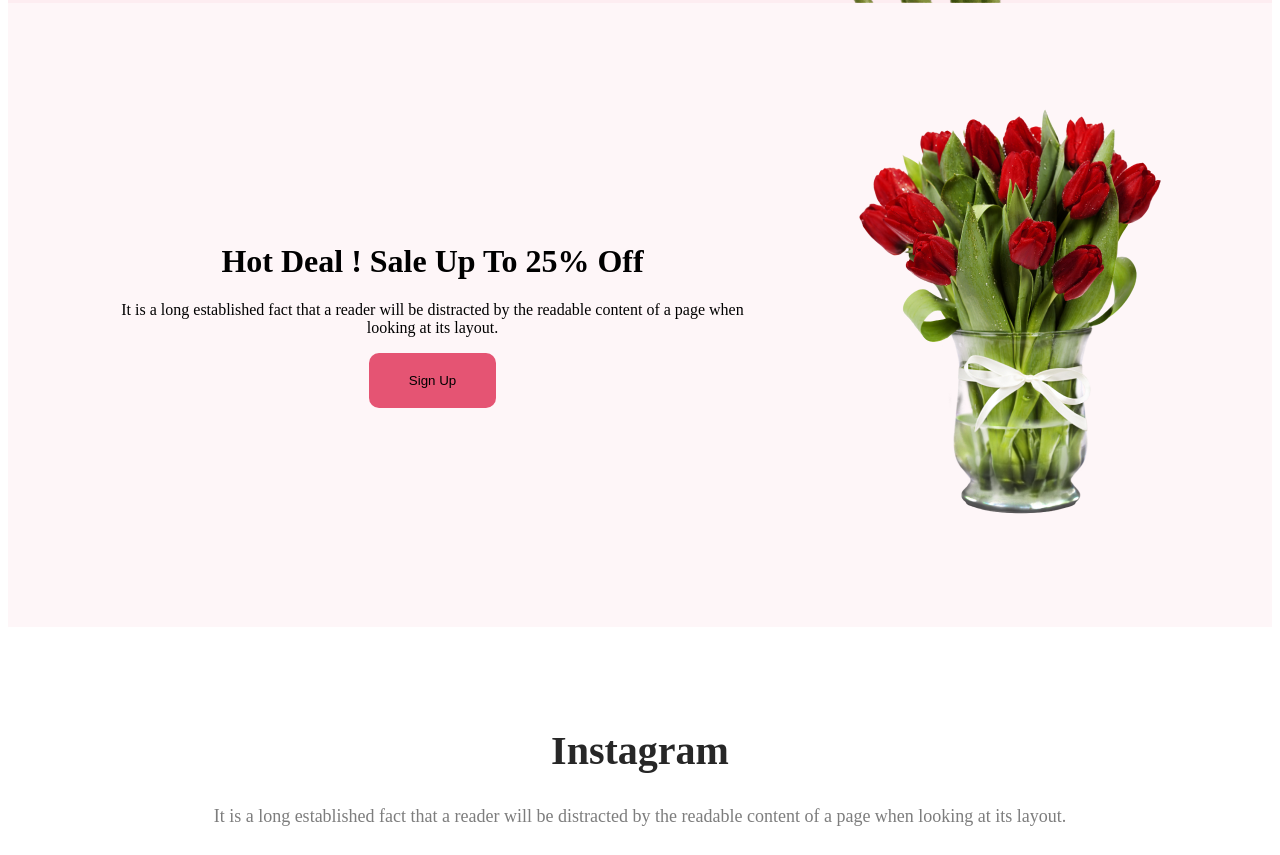
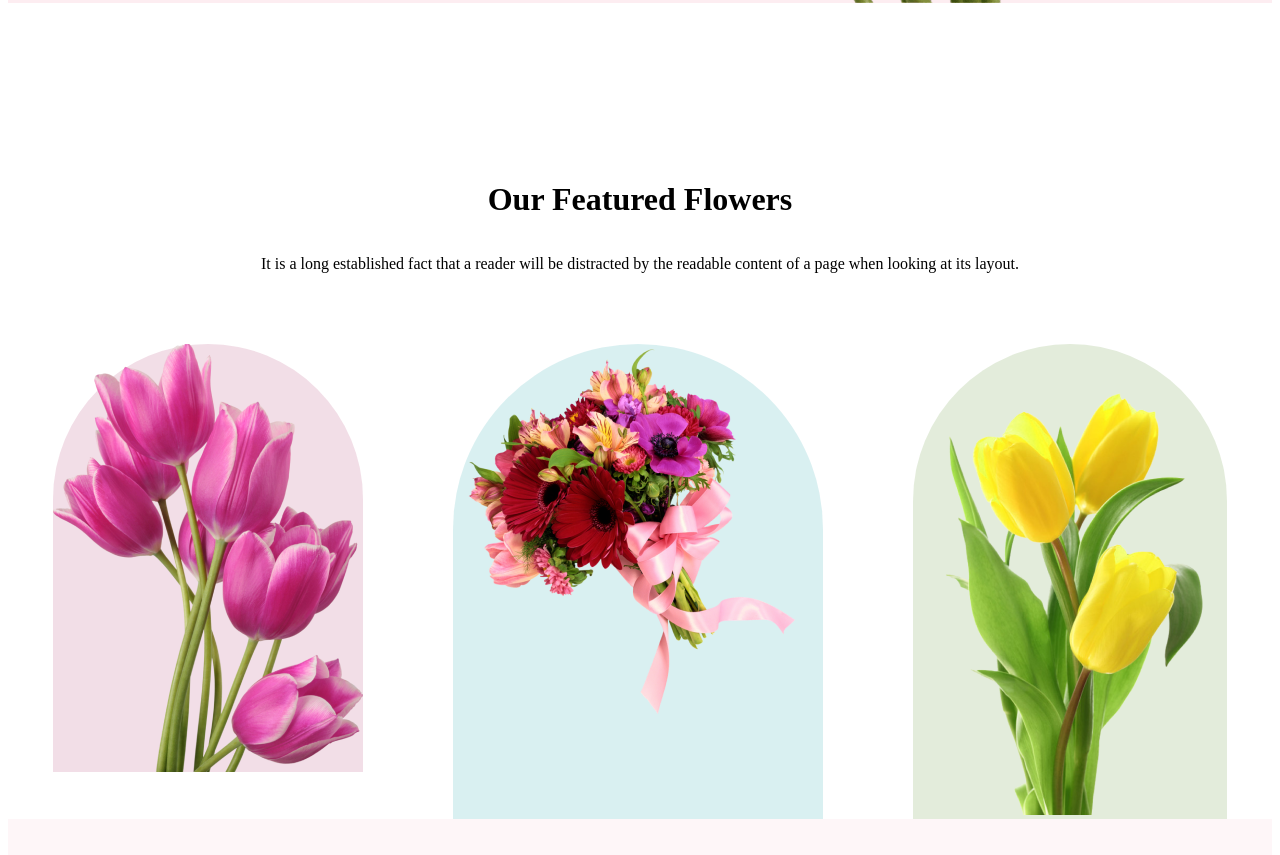
Before and after one commit to RashinHossain/Assignment-1, a plain HTML site: page index.html in a window 1280 px wide. Shown: the part 805-1660 px from the top of the page. Drawn offline with Linux system fonts and the light colour scheme.

Commit message:
added 3 trees

```diff
--- a/index.html
+++ b/index.html
@@ -20,6 +20,29 @@
         </div>
     </header>
     <main>
+
+        <div class="bonus">
+            <h1 class="bonus-h1">Our Featured Flowers</h1>
+            <p>It is a long established fact that a reader will be distracted by the readable content of a page when looking at its layout.</p>
+        </div>
+        <div class="bonus-trees">
+            <div class="tree1">
+                <img src="images/pngwing 6.png" alt="">
+
+            </div>
+            <div class="tree2">
+<img src="images/pngwing 5.png" alt="">
+            </div>
+            <div class="tree3">
+<img src="images/pngwing 7.png" alt="">
+            </div>
+
+        </div>
+
+
+
+
+
         <div class="head-container hot-deal">
             <div class="write">
                 <h1 class="hot-titlw">Hot Deal ! Sale Up To 25% Off</h1>
--- a/styles/style.css
+++ b/styles/style.css
@@ -121,3 +121,38 @@ footer{
 .hello{
     color: #E55473;
 }
+.bonus{
+    display: flex;
+    flex-direction: column;
+    align-items: center;
+}
+.bonus-h1{
+    margin-top: 178px;
+}
+.bonus-trees{
+    display: flex;
+    justify-content: space-around;
+
+}
+.tree1{
+    border-radius: 300px 300px 0px 0px;
+    background: rgba(167, 33, 98, 0.15);
+    align-items: center;
+    margin-top: 55px;
+    width: 310px;
+height: 428px;
+}
+
+.tree2{
+    border-radius: 300px 300px 0px 0px;
+    background: rgba(5, 151, 160, 0.15);
+    align-items: center;
+    margin-top: 55px;
+    caption-side: bottom;
+}
+.tree3{
+    border-radius: 300px 300px 0px 0px;
+    background: rgba(71, 125, 17, 0.15);
+    align-items: center;
+    margin-top: 55px;
+}
```
